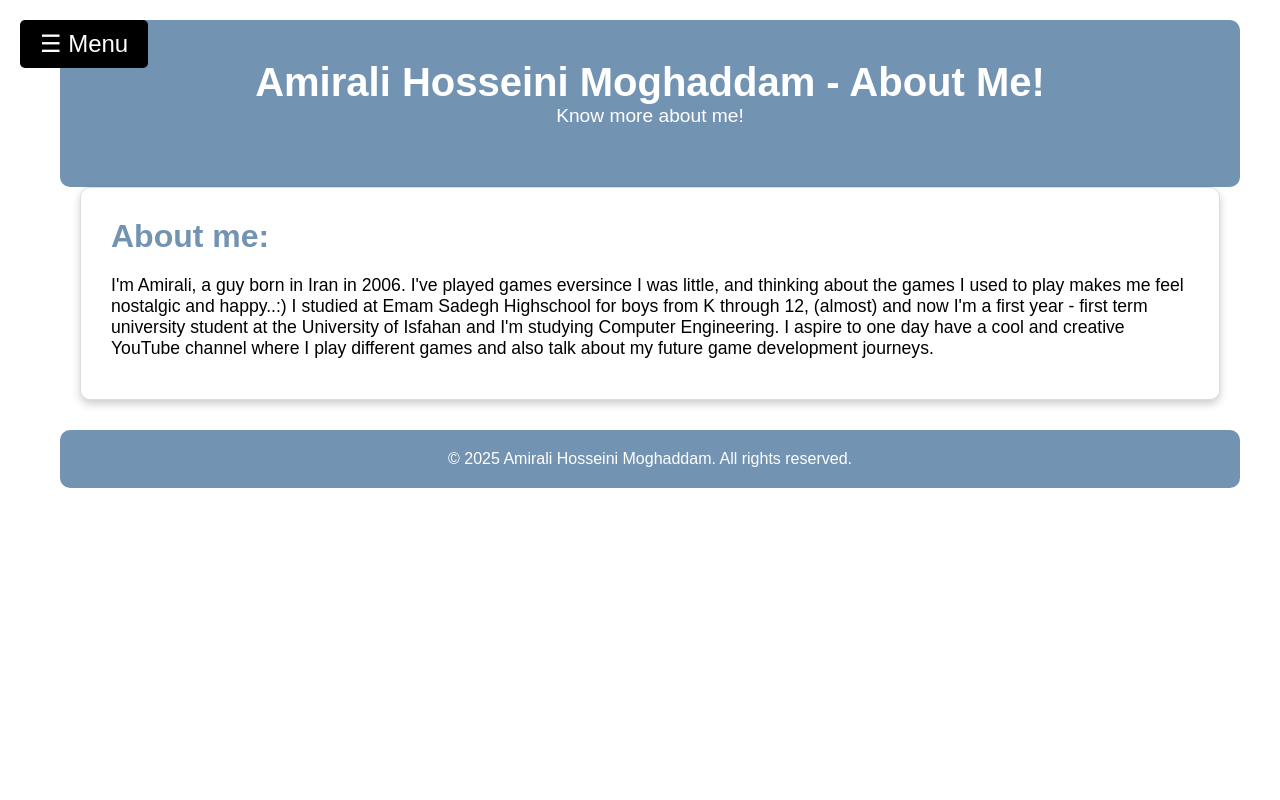
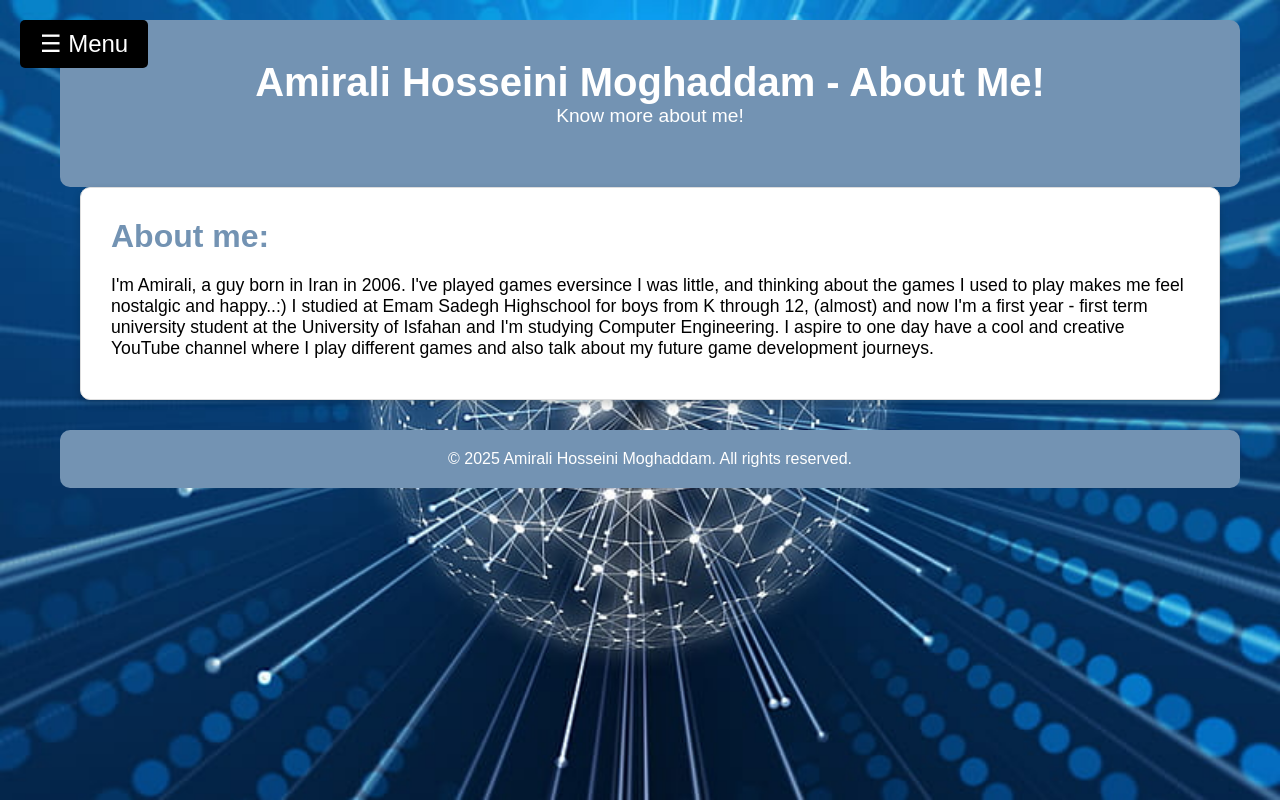
Before and after one commit to DanDCool/about.html, a plain HTML site: page index.html in a window 1280 px wide. Drawn offline with Linux system fonts and the light colour scheme.

Commit message:
Update styles.css

```diff
--- a/styles.css
+++ b/styles.css
@@ -8,7 +8,7 @@
 body {
     font-family: Arial, sans-serif;
     color: #fff;
-    background: url('professional-background.jpg') no-repeat center center fixed;
+    background: url('HD-wallpaper-network-technology-concepts-global-networks-ball-of-lines-blue-technology-background-internet-networking-communication-concepts.jpg') no-repeat center center fixed;
     background-size: cover;
     padding: 0 20px; /* Added padding to create space from sides */
 }
```
